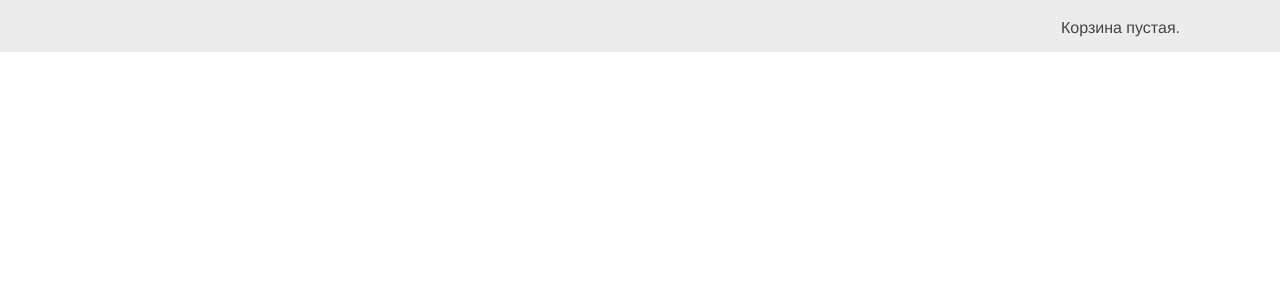
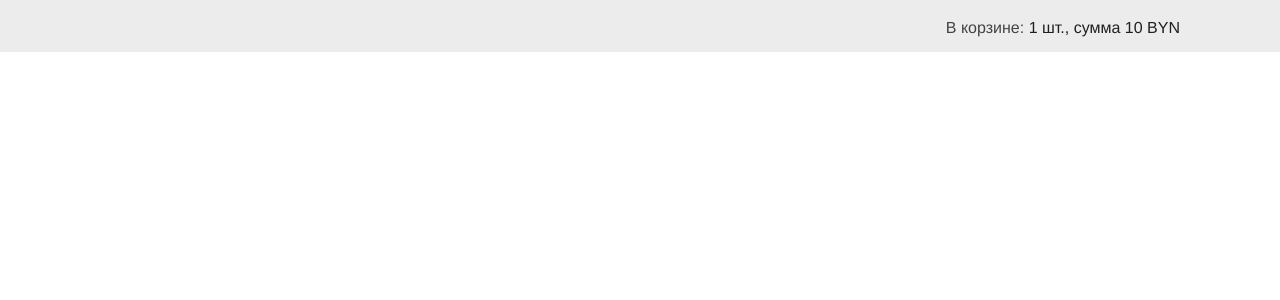
Before and after one commit to thewayoverone/ComputerShop, a Django app: template myshop/templates/myshop/base.html in a window 1280 px wide. Shown: the part 46-346 px from the top of the page. Run offline with Django 4.2, Linux system fonts and the light colour scheme; the template is opened without the code that fills it: most values are stand-ins (such as "Sample title", 1, 10 or a date in 2020).

Commit message:
fix the problem with shopping cart

```diff
--- a/myshop/templates/myshop/base.html
+++ b/myshop/templates/myshop/base.html
@@ -11,7 +11,17 @@
 <a href="/" class="logo">Мой магазин</a>
 </div>
 <div id="subheader">
-<div class="cart">Корзина пустая.</div>
+<div class="cart">
+    {% with total_items=cart|length %}
+    {% if cart|length > 0 %}
+    В корзине:
+    <a href="{% url 'cart:cart_detail' %}">
+        {{ total_items }} шт., сумма {{ cart.get_total_price }} BYN
+    </a>
+    {% else %}
+    Корзина пустая.</div>
+    {% endif %}
+    {% endwith %}
 </div>
 <div id="content">
 {% block content %}{% endblock %}
```
